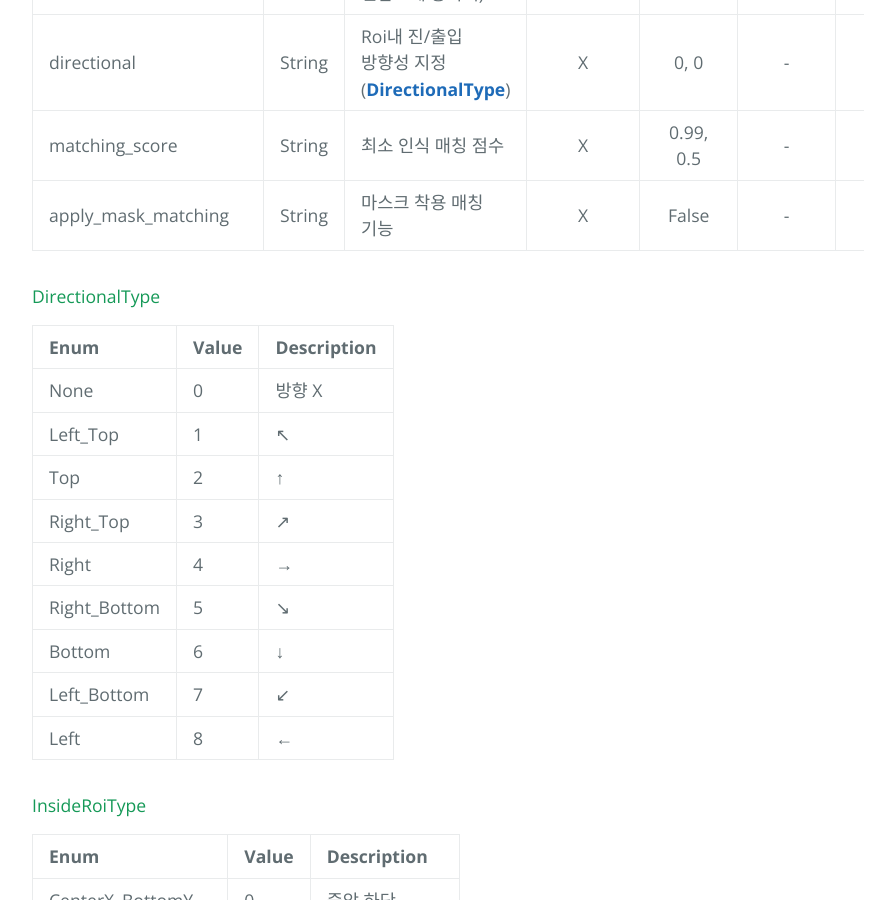
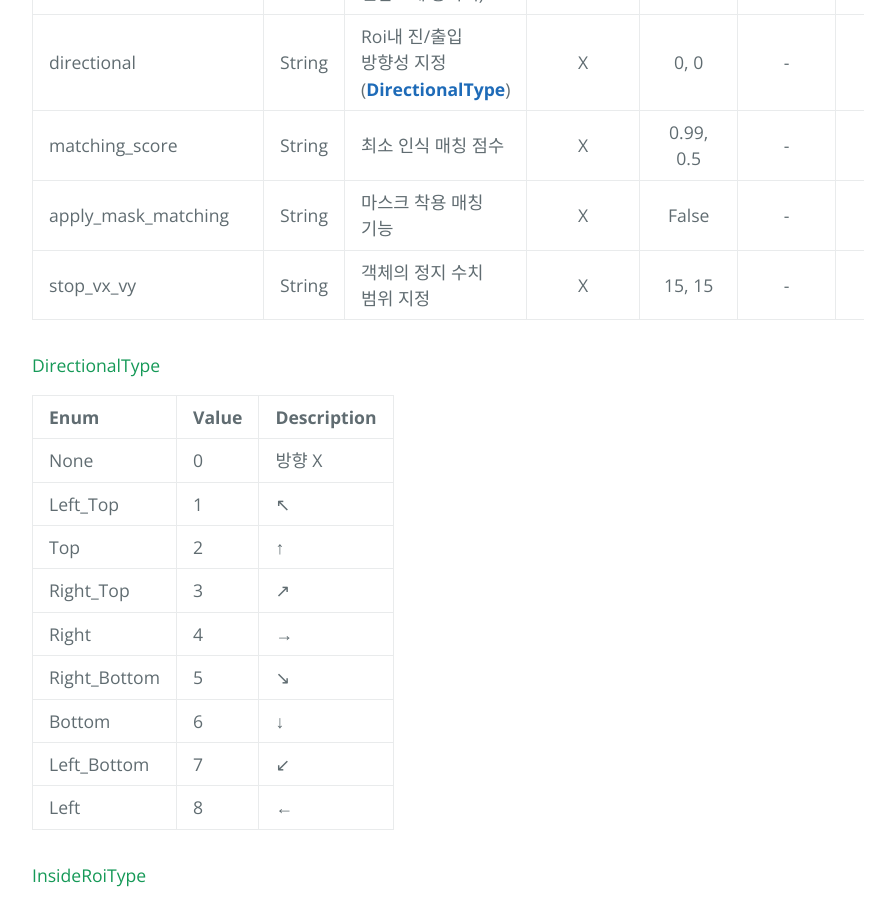
Before and after one commit to nextk-developer/nkapi, a Jekyll site: the page built from docs/kr/api/v2/va/roi.md, in a window 1280 px wide and 900 px high, scrolled down 11175 px. Shown: the whole window, without its empty margins (192-1087 px from the left). Built offline with Jekyll 4.4.1, drawn with Linux system fonts in a browser that asks for light colours.

Commit message:
no message

```diff
--- a/docs/kr/api/v2/va/roi.md
+++ b/docs/kr/api/v2/va/roi.md
@@ -392,6 +392,8 @@ POST /v2/va/update-roi-params
 | directional | String | Roi내 진/출입 방향성 지정 (**[DirectionalType](#directionaltype)**)  | X | 0, 0 | - | Polygon 객체 이벤트 (일부 제외) |
 | matching_score | String | 최소 인식 매칭 점수 | X | 0.99, 0.5 | - | NotWearingMask, MatchingFace |
 | apply_mask_matching | String | 마스크 착용 매칭 기능 | X | False | - | NotWearingMask |
+| stop_vx_vy | String | 객체의 정지 수치 범위 지정 | X | 15, 15 | - | QueueLength  |
+
 
 <!--
 | debug | String | 개발사 전용 | X | false | - | 일부 이벤트 |
```
